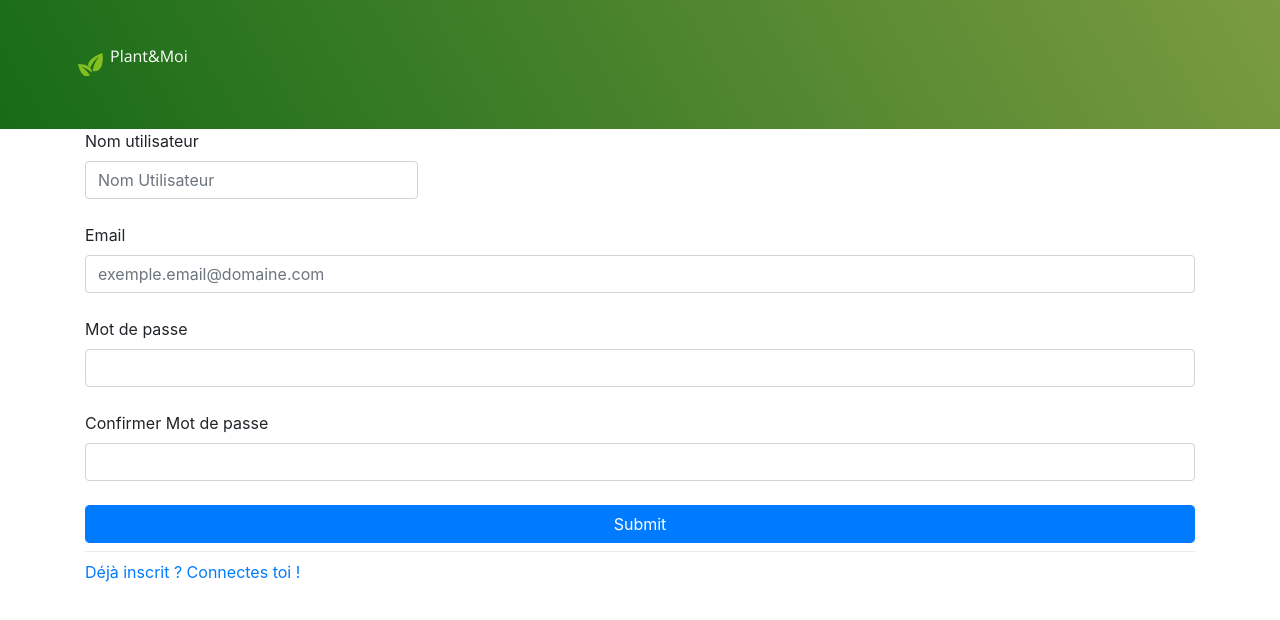
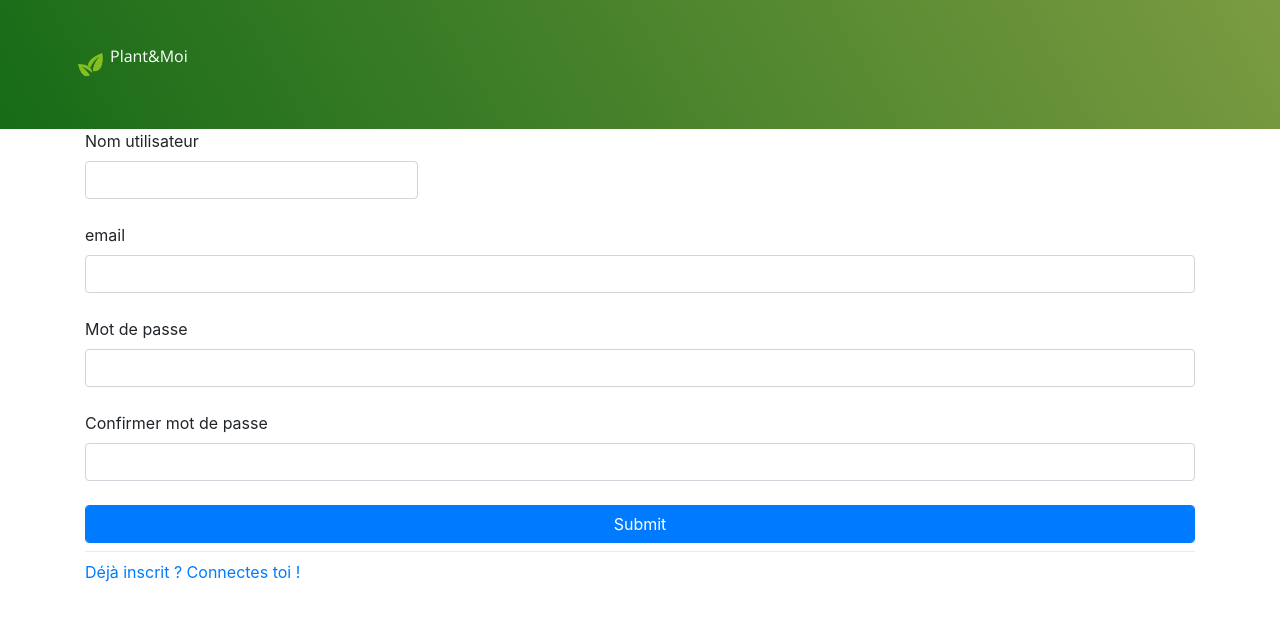
Before and after one commit to Smidadi/Plant-Moi, a React (Create React App) app in the folder plant_moi_client/: page /Inscription in a window 1280 px wide. Shown: the top 620 px of the page. Built offline with nearby package versions, Linux system fonts and the light colour scheme; a web font is replaced by a local one.

Commit message:
refactor code & récupération data des fields

```diff
--- a/plant_moi_client/src/components/EmailField.js
+++ /dev/null
@@ -1,28 +0,0 @@
-import React, { Component } from 'react';
-import '../style.css';
-
-class EmailField extends Component {
-    constructor(props){
-        super(props)
-        this.state = {
-            email: ''
-        }
-    }
-
-    emailInput = (event) => {
-        this.setState({
-            email: event.target.value
-        });
-    }
-
-    render() {
-        return (
-            <>
-                <label>Email</label>
-                <input type="email" className='form-control' onChange={this.emailInput} placeholder='exemple.email@domaine.com'/>
-            </>
-        )
-      }
-    }
-
-export default EmailField;
--- /dev/null
+++ b/plant_moi_client/src/components/Field.js
@@ -0,0 +1,66 @@
+import React, { Component } from 'react';
+import '../style.css';
+
+class Field extends Component {
+    constructor(props){
+        super(props)
+        this.state = {
+            inputValue: '',
+            text: '',
+            type: ''
+        }
+    }
+
+    componentDidMount = () => {
+        let text = '';
+        let type = ''
+        switch(this.props.type){
+            case 'password':
+                text = 'Mot de passe';
+                type = 'password';
+                break;
+            case 'username':
+                text = 'Nom utilisateur';
+                type = 'text';
+                break;
+            case 'passwordConfirm' :
+                text = 'Confirmer mot de passe';
+                type = 'password';
+                break;
+            default :
+                text = 'email';
+                type = 'email   ';
+                break;
+        }
+
+        this.setState({
+            text: text,
+            type: type
+        })
+    }
+
+    takeInputValue = (event) => {
+        this.setState({
+            inputValue: event.target.value
+        });
+    }
+
+    componentDidUpdate = () => {
+        if(this.props.submit){
+            if(this.props.new){
+                //TODO
+            }
+        }
+    }
+
+    render() {
+        return (
+            <>
+                <label>{this.state.text}</label>
+                <input type={this.state.type} className='form-control' onChange={this.takeInputValue}/>
+            </>
+        )
+      }
+    }
+
+export default Field;
--- a/plant_moi_client/src/components/PageConnexion.js
+++ b/plant_moi_client/src/components/PageConnexion.js
@@ -1,11 +1,17 @@
 import React, { Component } from 'react';
 import { Link } from "react-router-dom";
 import '../style.css';
-import PasswordField from './PasswordField';
-import UsernameField from './UsernameField';
+import Field from './Field';
 import Logo from './Logo';
 
 class PageConnexion extends Component {
+    constructor(props){
+        super(props);
+        this.state = {
+            submit: false
+        }
+    }
+
     render() {
         return (
             <div className="container-fluid">
@@ -17,16 +23,15 @@ class PageConnexion extends Component {
                 </div>
             </div>
             <div className='container'>
-                <UsernameField />
+                <Field submit={this.state.submit} type='username'/>
                 <br />
-                <PasswordField text='Mot de passe'/>
+                <Field submit={this.state.submit} type='password'/>
                 <br />
-                <button type="submit" className="form-control btn btn-primary">Submit</button>
+                <button type="submit" onClick={() => this.setState({submit: true})} className="form-control btn btn-primary">Submit</button>
                 <div className="dropdown-divider"></div>
                 <Link to="/Inscription">
                     <p>Nouveau ? Inscrit toi !</p>
                 </Link>
-
             </div>
         </div>
         )
--- a/plant_moi_client/src/components/PageInscription.js
+++ b/plant_moi_client/src/components/PageInscription.js
@@ -1,12 +1,18 @@
 import React, { Component } from 'react';
 import { Link } from 'react-router-dom';
 import '../style.css';
-import UsernameField from './UsernameField';
 import Logo from './Logo';
-import EmailField from './EmailField';
-import PasswordField from './PasswordField';
+import Field from './Field';
 
 class PageInscription extends Component {
+    constructor(props){
+        super(props);
+        this.state = {
+            submit: false
+        }
+    }
+
+
 
     render() {
         return (
@@ -19,15 +25,15 @@ class PageInscription extends Component {
                     </div>
                 </div>
                 <div className='container'>
-                    <UsernameField />
+                    <Field submit={this.state.submit} type='username' new={true}/>
                     <br />
-                    <EmailField />
+                    <Field submit={this.state.submit} type='email' new={true}/>
                     <br />
-                    <PasswordField text='Mot de passe'/>
+                    <Field submit={this.state.submit} type='password' new={true}/>
                     <br />
-                    <PasswordField text='Confirmer Mot de passe'/>
+                    <Field submit={this.state.submit} type='passwordConfirm' new={true}/>
                     <br />
-                    <button type="submit" className="form-control btn btn-primary">Submit</button>
+                    <button type="submit" onClick={() => this.setState({submit: true})}className="form-control btn btn-primary">Submit</button>
                     <div className="dropdown-divider"></div>
                     <Link to="/Connexion">
                         <p>Déjà inscrit ? Connectes toi !</p>
--- a/plant_moi_client/src/components/PasswordField.js
+++ /dev/null
@@ -1,28 +0,0 @@
-import React, { Component } from 'react';
-import '../style.css';
-
-class PasswordField extends Component {
-    constructor(props){
-        super(props)
-        this.state = {
-            password: '',
-        }
-    }
-
-    passwordInput = (event) => {
-        this.setState({
-            password: event.target.value
-        });
-    }
-
-    render() {
-        return (
-            <>
-                <label>{this.props.text}</label>
-                <input type="password" className='form-control' onChange={this.passwordInput}/>
-            </>
-        )
-      }
-    }
-
-export default PasswordField;
--- a/plant_moi_client/src/components/UsernameField.js
+++ /dev/null
@@ -1,28 +0,0 @@
-import React, { Component } from 'react';
-import '../style.css';
-
-class UsernameField extends Component {
-    constructor(props){
-        super(props)
-        this.state = {
-            username: ''
-        }
-    }
-
-    userNameInput = (event) => {
-        this.setState({
-            username: event.target.value
-        });
-    }
-
-    render() {
-        return (
-            <>
-                <label>Nom utilisateur</label>
-                <input type="text" className='form-control' onChange={this.userNameInput} placeholder='Nom Utilisateur'/>
-            </>
-        )
-      }
-    }
-
-export default UsernameField;
```
